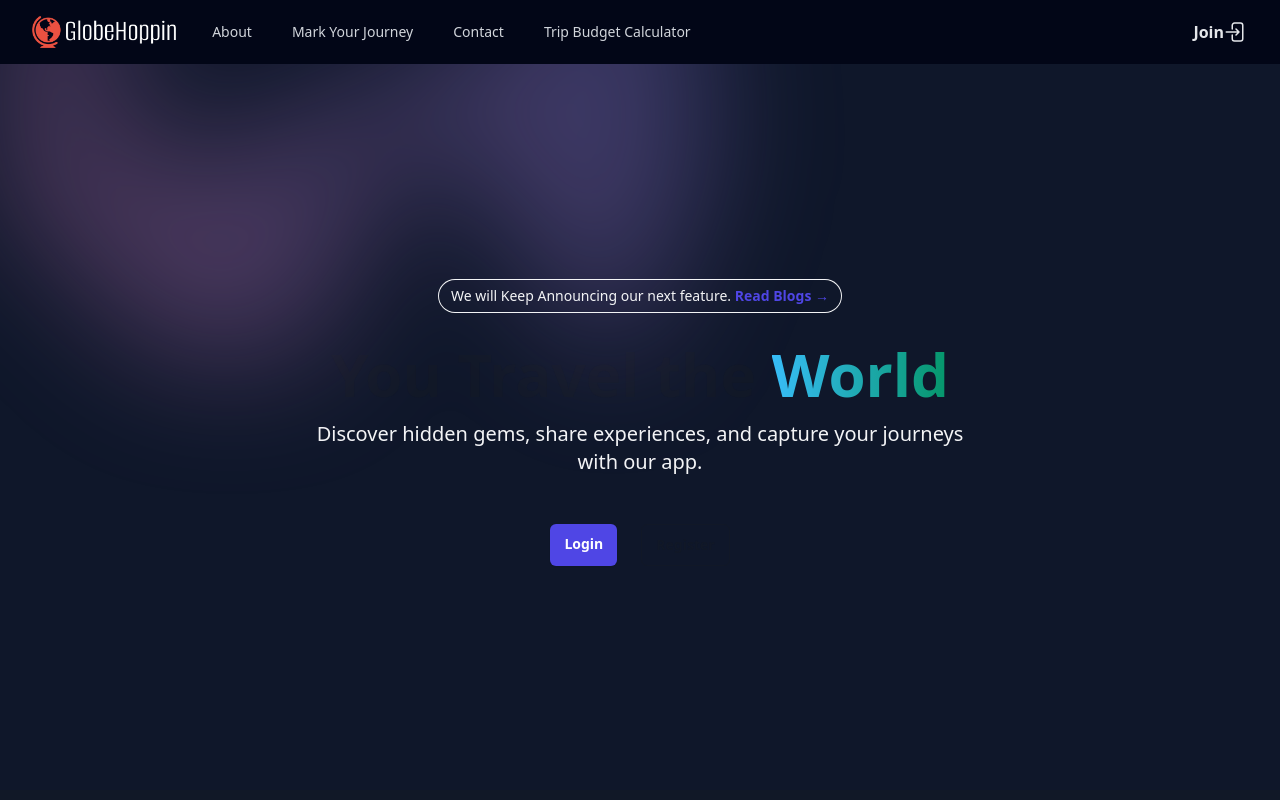
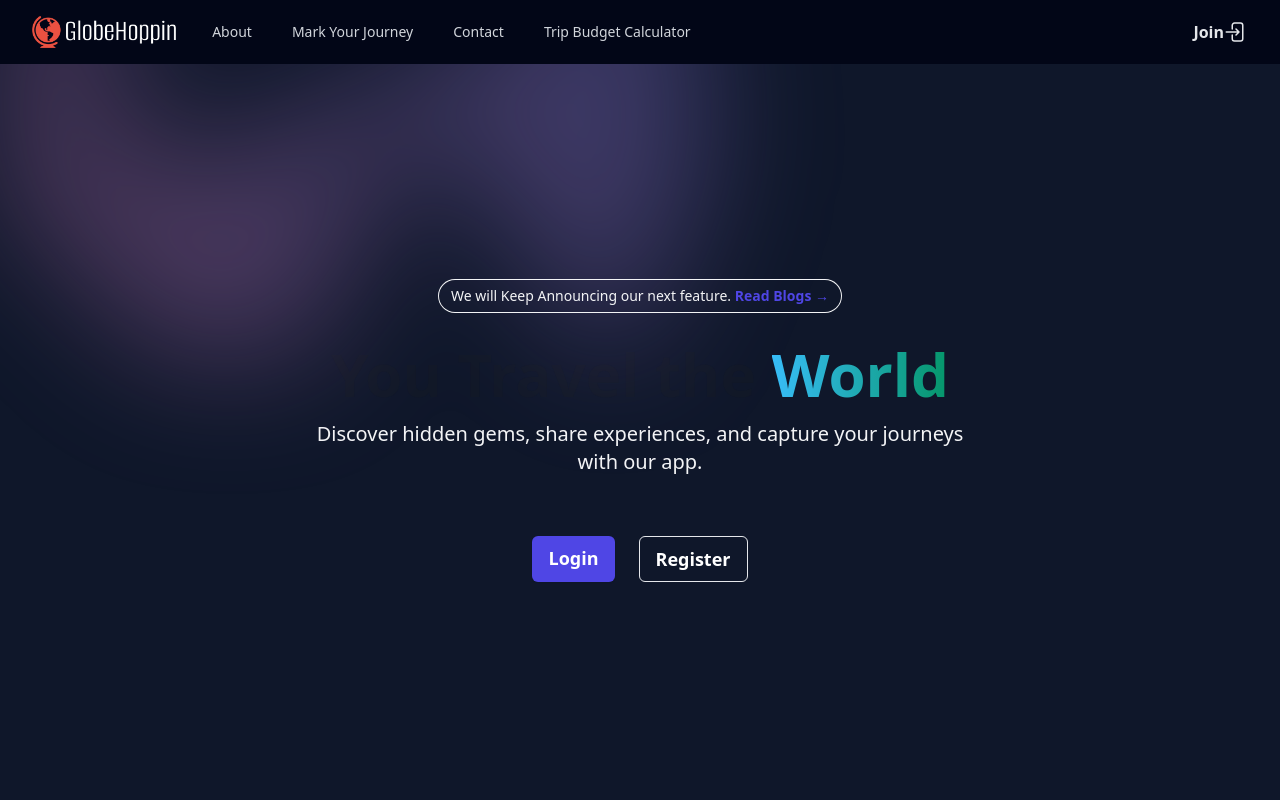
Before and after one commit to GlobeHoppin/GlobeHoppin, a React (Vite) app: page / in a window 1280 px wide. Shown: the top 800 px of the page. Built offline with nearby package versions, Linux system fonts and the light colour scheme.

Commit message:
Adjusted the UI for 2 screens, Made register button visible, pending to make other changes

```diff
--- a/package.json
+++ b/package.json
@@ -38,6 +38,6 @@
     "globals": "^15.9.0",
     "postcss": "^8.4.44",
     "tailwindcss": "^3.4.10",
-    "vite": "^5.4.1"
+    "vite": "^5.4.9"
   }
 }
--- a/src/App.jsx
+++ b/src/App.jsx
@@ -2,8 +2,8 @@ import { BrowserRouter, Route, Routes } from "react-router-dom";
 import Aboutpage from "./pages/Aboutpage";
 import Homepage from "./pages/Homepage";
 import PageNotFound from "./pages/PageNotFound";
-import TermsOfUse from "./pages/TermsOfUse";
-import PrivacyPolicy from "./pages/PrivacyPolicy";
+// import TermsOfUse from "./pages/TermsOfUse";
+// import PrivacyPolicy from "./pages/PrivacyPolicy";
 import "./App.css";
 import Applayout from "./pages/Applayout";
 import Contactpage from "./pages/Contactpage";
--- a/src/pages/Homepage.jsx
+++ b/src/pages/Homepage.jsx
@@ -97,16 +97,22 @@ function Homepage() {
                 Discover hidden gems, share experiences, and capture your
                 journeys with our app.
               </p>
-              <div className="flex justify-center gap-x-6">
+
+              {/* Changes Made below added: [py-3 grid gap-3], modified To: [md:flex md:justify-center md:gap-x-6 md:w-full] */}
+
+              <div className="py-3 grid gap-3 md:flex md:justify-center md:gap-x-6 md:w-full">
                 <NavLink
                   to="/login"
-                  className="rounded-md bg-indigo-600 px-3.5 py-2.5 text-sm font-semibold text-white shadow-sm hover:bg-indigo-500 focus-visible:outline focus-visible:outline-2 focus-visible:outline-offset-2 focus-visible:outline-indigo-600"
+                  className="rounded-md bg-indigo-600 px-4 py-2 text-lg font-semibold text-white shadow-sm hover:bg-indigo-500 focus-visible:outline focus-visible:outline-2 focus-visible:outline-offset-2 focus-visible:outline-indigo-600"
                 >
                   Login
                 </NavLink>
+
+                {/* Changes Made here text-gray-900 to  text-white, adjusted padding and text-sm to text-lg(to make visible better) */}
+
                 <NavLink
                   to="/register"
-                  className="rounded-md px-3.5 py-2.5 text-sm font-semibold text-gray-900 border border-gray-900 hover:border-gray-500"
+                  className="rounded-md px-4 py-2 text-lg font-semibold text-white border border-white-900 hover:border-blue-500"
                 >
                   Register
                 </NavLink>
```
Also changed, not shown: 1 other file (tests, documents, lock files or other folders).
